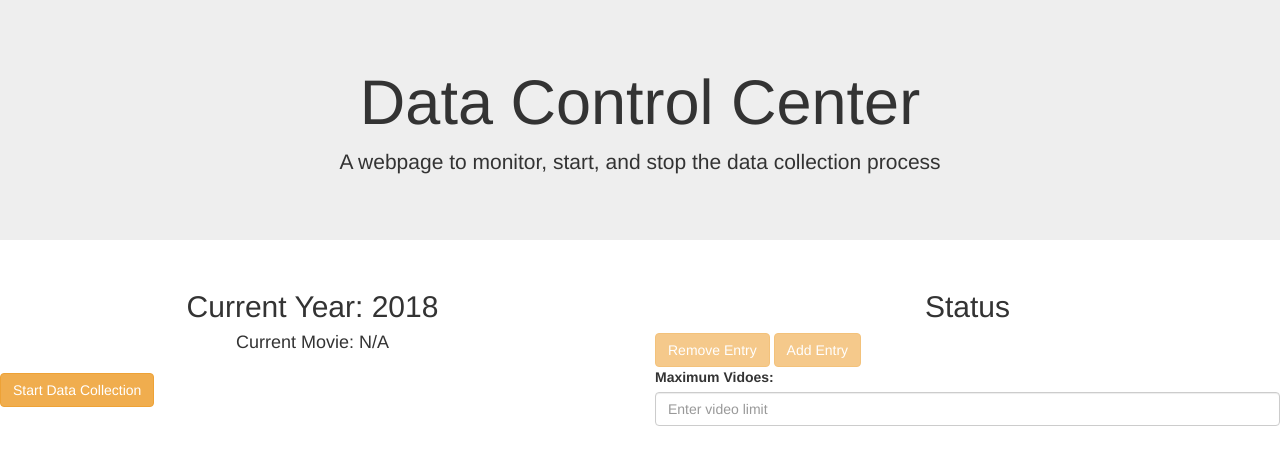
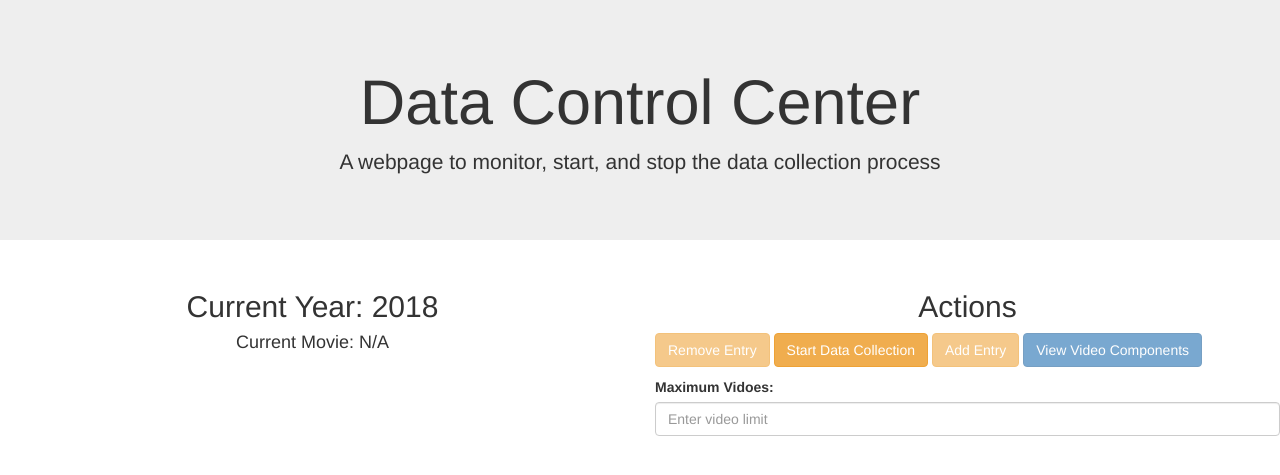
Before and after one commit to porterehunley/OneReview_Data_Collection, a Flask app: page / in a window 1280 px wide. Shown: the top 475 px of the page. Run offline with Flask 2, Linux system fonts and the light colour scheme; the visitor is signed in with stand-in values (Sample User, id 1); data that the repository does not hold is empty; some libraries are stand-ins or nearby versions.

Commit message:
adds dynamic form that takes in video titles and allows input for score

```diff
--- a/YTReviewsAPI/app/api/webservice.py
+++ b/YTReviewsAPI/app/api/webservice.py
@@ -95,7 +95,6 @@ def check_control_auth(maxVideos):
 	return(error_response(401, 'not logged in'))
 
 
-
 @bp.route('/web/videoentry/<videoid>', methods=['DELETE', 'POST'])
 def call_videos(videoid):
 	if (current_user.is_authenticated):
@@ -128,3 +127,17 @@ def call_mediaentry(title):
 
 
 	return(error_response(401, 'not logged in'))
+
+@bp.route('/web/videoview/<title>', methods=['GET'])
+def get_video_views(title):
+	if (current_user.is_authenticated):
+		videos = Video.query.filter_by(mediaTitle=title).all()
+		l_video_views = []
+		for video in videos:
+			l_video_views.append({
+				"title" : video.title,
+				"score" : video.score
+				})
+		return(jsonify({"videoViews" : l_video_views}))
+
+	return(error_response(401, 'not logged in'))
--- a/YTReviewsAPI/app/models.py
+++ b/YTReviewsAPI/app/models.py
@@ -20,6 +20,7 @@ class Video(db.Model):
 	favoriteCount = db.Column(db.Integer)
 	commentCount = db.Column(db.Integer)
 	channel_id = db.Column(db.String(30))
+	score = db.Column(db.Integer)
 	description = db.relationship("Description", lazy='dynamic')
 	comments = db.relationship("Comment", lazy='dynamic')
 	caption = db.relationship("Caption", lazy='dynamic')
--- a/YTReviewsAPI/app/static/control.js
+++ b/YTReviewsAPI/app/static/control.js
@@ -1,5 +1,5 @@
 function getTitlesByYear(year, callback) {
-	fetch('https://truereview.dev/api/titles/' + year.toString(10), {
+	fetch('/api/titles/' + year.toString(10), {
 		method:'get',
 	})
 	  .then(function(response) {
--- a/YTReviewsAPI/app/templates/control_page.html
+++ b/YTReviewsAPI/app/templates/control_page.html
@@ -20,12 +20,47 @@
 			<h4 id="Current_Media" class="text-center">Current Movie: N/A</h4>
 			<ol id="Media_List" class="list-group">
 			</ol>
-			<button type="button" id="dataCollectionButton" class="btn btn-warning">Start Data Collection</button>
 		</div>
 		<div class="col-sm-6">
-			<h2 class="text-center">Status</h2>
+			<h2 class="text-center">Actions</h2>
 			<button type="button" id="dataRemoveButton" class="btn btn-warning" disabled="true">Remove Entry</button>
+			<button type="button" id="dataCollectionButton" class="btn btn-warning">Start Data Collection</button>
 			<button type="button" id="dataAddButton" class="btn btn-warning" disabled="true">Add Entry</button>
+			<button type="button" id="videoViewButton" class="btn btn-primary" disabled="true">View Video Components</button>
+			<p id="videoViewDialog"></p>
+			<form class="form-inline" id="videoViewsForm">
+			</form>
+			<script type="text/javascript">
+				$(document).ready(function() {
+					$("#videoViewButton").click(function() {
+						$.get('/api/web/videoview/' + $(".active").text(), function(data) {
+							var formNode = document.getElementById("videoViewsForm")
+							while (formNode.firstChild) {
+								formNode.removeChild(formNode.firstChild);
+							}
+							data.videoViews.forEach(function(element) {
+								var formGroup = document.createElement('DIV');
+								formGroup.className = "form-group";
+								var inputElement = document.createElement('input');
+								var labelElement = document.createElement('label');
+								var titleNode = document.createTextNode(element.title);
+								labelElement.appendChild(titleNode);
+								formGroup.appendChild(labelElement);
+								formGroup.appendChild(inputElement);
+
+								var formParent = document.getElementById("videoViewsForm");
+								formParent.appendChild(formGroup);
+							});
+							var formButton = document.createElement('button');
+							formButton.setAttribute("class", "btn btn-success");
+							var buttonText = document.createTextNode("submit scores");
+							formButton.appendChild(buttonText);
+							var buttonParent = document.getElementById("videoViewsForm");
+							buttonParent.appendChild(formButton);
+						});
+					});
+				});
+			</script>
 			<form>
 				<div class="form-group">
 				    <label for="videoLimit">Maximum Vidoes:</label>
@@ -62,6 +97,7 @@
 					$("li").click(function() {
 						$("#dataRemoveButton").prop('disabled', false);
 						$("#dataAddButton").prop('disabled', false);
+						$("#videoViewButton").prop('disabled', false);
 						$('.active').removeClass('active');
 					    $(this).addClass('active');
 					});
```
Also changed, not shown: YTReviewsAPI/migrations/versions/bdfc8007ad92_adds_a_score_attribute.py (added, +28 -0 lines), YTReviewsAPI/app.db.
